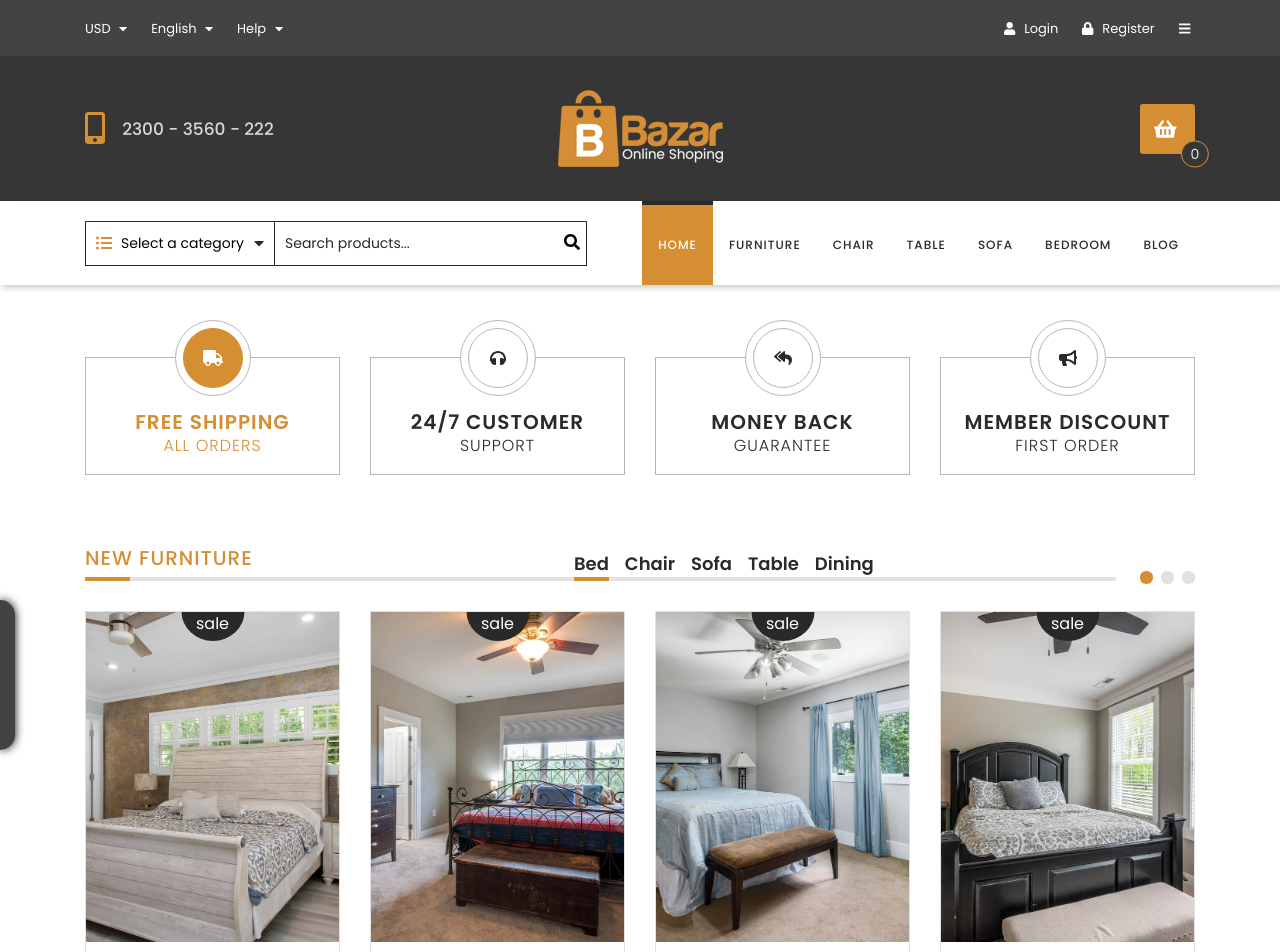
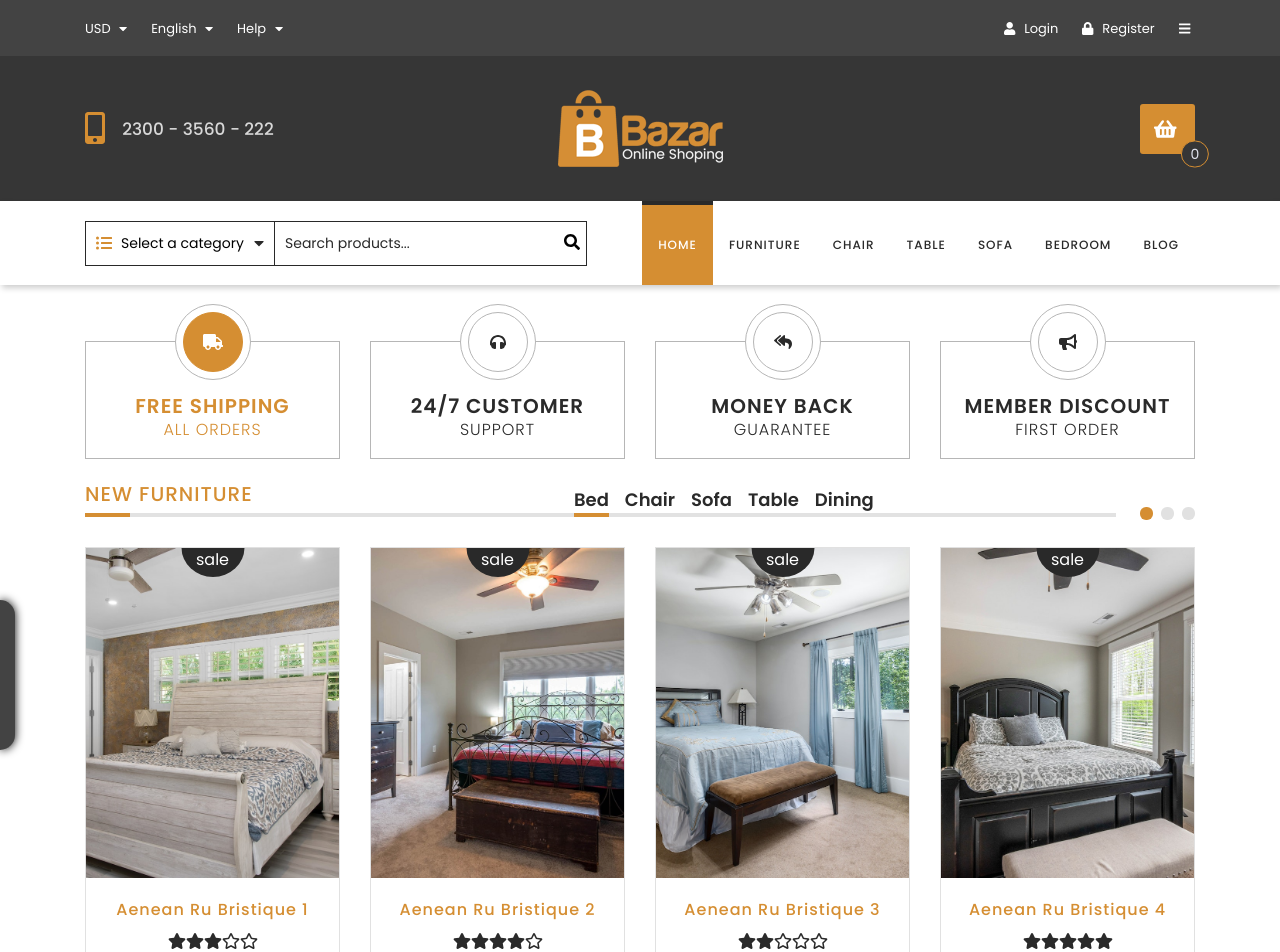
Before and after one commit to iMdPd/reactTeamProject, a React (Create React App) app: page / in a window 1280 px wide. Shown: the top 952 px of the page. Built offline with nearby package versions, Linux system fonts and the light colour scheme.

Commit message:
correct margin

```diff
--- a/src/components/features/FeatureBoxes/FeatureBoxes.module.scss
+++ b/src/components/features/FeatureBoxes/FeatureBoxes.module.scss
@@ -1,5 +1,5 @@
 @import "../../../styles/settings.scss";
 
 .root {
-  padding: 2rem 0;
+  margin: 1rem 0;
 }
--- a/src/components/features/NewFurniture/NewFurniture.module.scss
+++ b/src/components/features/NewFurniture/NewFurniture.module.scss
@@ -1,7 +1,7 @@
 @import "../../../styles/settings.scss";
 
 .root {
-  padding: 2rem 0;
+  margin-bottom: 2rem;
 
   .panelBar {
     margin-bottom: 30px;
```
